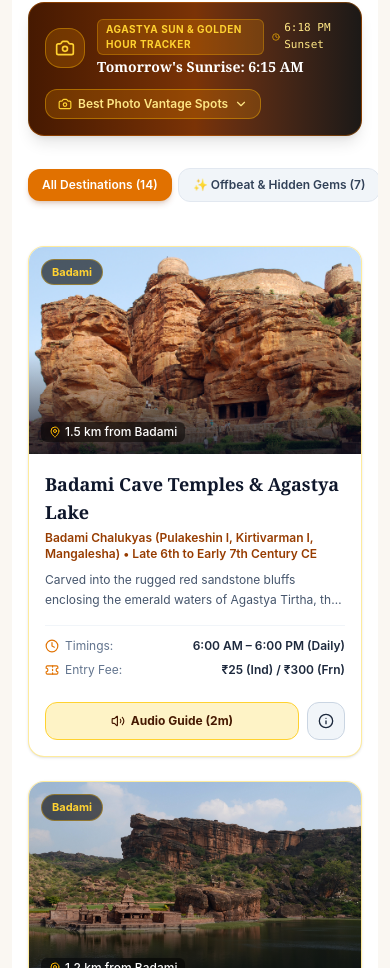
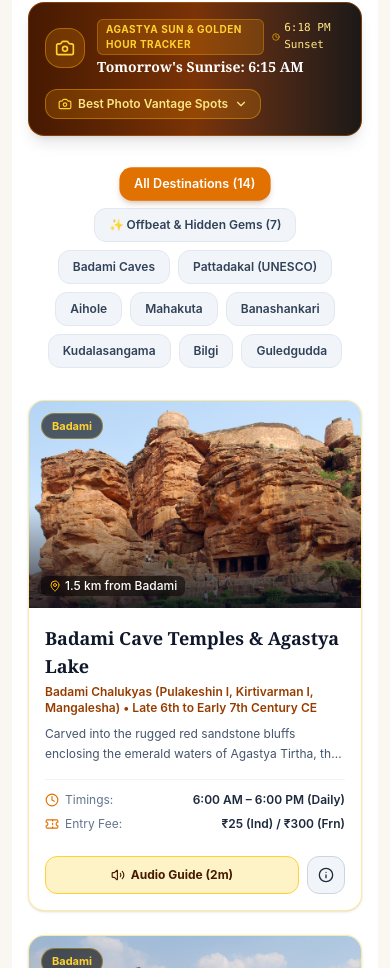
Before and after one commit to riteshml0211-cpu/Bagalkote-YatriAI, a React (Vite) app: page / in a window 390 px wide. Shown: the part 1813-2781 px from the top of the page. Built offline with nearby package versions, Linux system fonts and the light colour scheme.

Commit message:
style: refactor navigation tabs layout
Update cluster and section tabs to use wrapping instead of horizontal scrolling for better visibility and responsiveness. Added visual feedback for selected states.

```diff
--- a/src/components/DestinationExplorer.tsx
+++ b/src/components/DestinationExplorer.tsx
@@ -103,16 +103,16 @@ export const DestinationExplorer: React.FC<DestinationExplorerProps> = ({
         </div>
 
         {/* Cluster Filter Buttons */}
-        <div className="flex items-center justify-start sm:justify-center gap-1.5 sm:gap-2 overflow-x-auto pb-3 mb-8 sm:mb-10 -mx-4 px-4 sm:mx-0 sm:px-0 no-scrollbar">
+        <div className="flex flex-wrap items-center justify-center gap-2 mb-8 sm:mb-10 px-2">
           {clusterFilters.map((tab) => {
             const isSelected = selectedCluster === tab.id;
             return (
               <button
                 key={tab.id}
                 onClick={() => setSelectedCluster(tab.id)}
-                className={`shrink-0 px-3.5 sm:px-4 py-2 rounded-xl text-xs sm:text-sm font-semibold transition-all cursor-pointer ${
+                className={`px-3.5 sm:px-4 py-2 rounded-xl text-xs sm:text-sm font-semibold transition-all cursor-pointer ${
                   isSelected
-                    ? 'bg-amber-600 text-white shadow-md shadow-amber-900/20'
+                    ? 'bg-amber-600 text-white shadow-md shadow-amber-900/20 scale-105'
                     : 'bg-slate-100 text-slate-700 hover:bg-slate-200 border border-slate-200'
                 }`}
               >
--- a/src/components/WeaversHub.tsx
+++ b/src/components/WeaversHub.tsx
@@ -47,7 +47,7 @@ export const WeaversHub: React.FC<WeaversHubProps> = ({
         </div>
 
         {/* Section Navigation Tabs */}
-        <div className="flex items-center justify-start sm:justify-center gap-1.5 sm:gap-2 overflow-x-auto pb-3 mb-8 sm:mb-10 -mx-4 px-4 sm:mx-0 sm:px-0 no-scrollbar">
+        <div className="flex flex-wrap items-center justify-center gap-2 mb-8 sm:mb-10 px-2">
           <button
             onClick={() => handleTabClick('sarees')}
             className={`flex items-center gap-1.5 px-3.5 sm:px-4 py-2 sm:py-2.5 rounded-xl text-xs sm:text-sm font-semibold transition-all cursor-pointer shrink-0 ${
```
